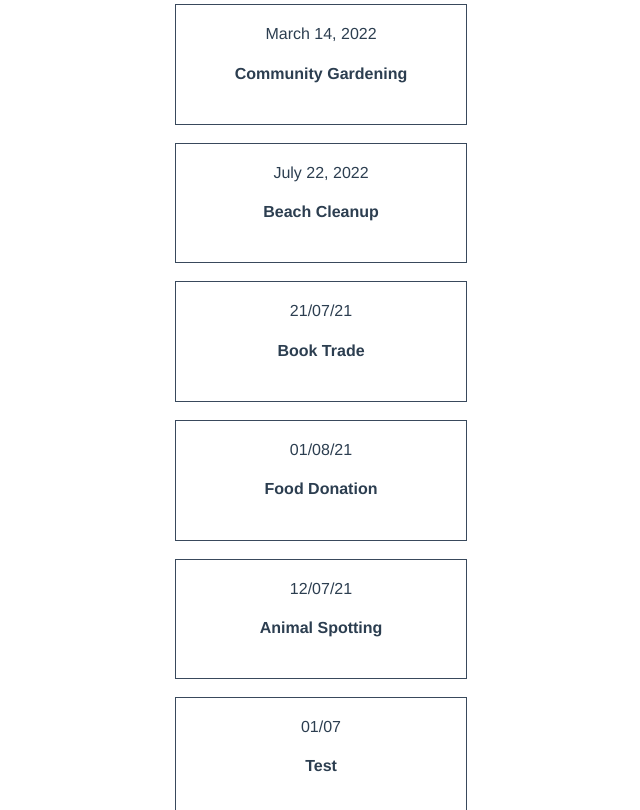
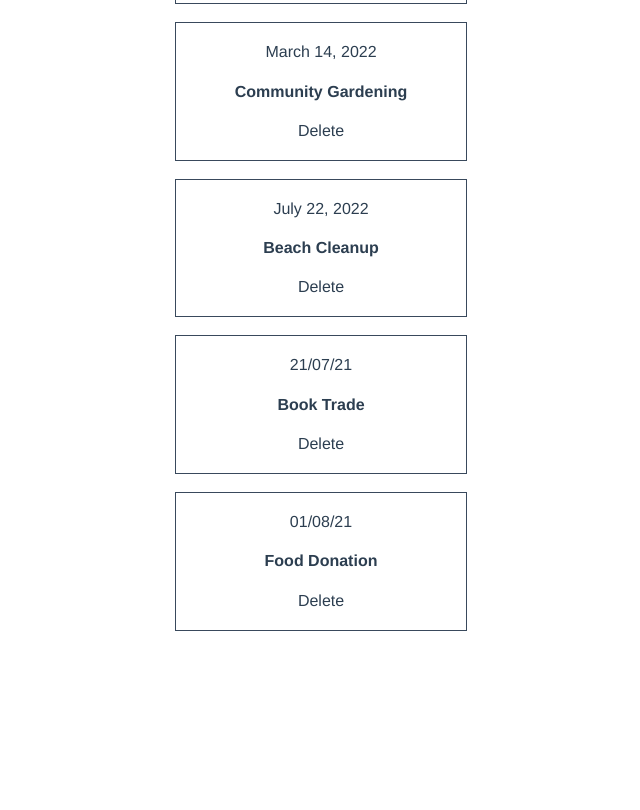
Before and after one commit to GuillFer/agenda, a Vue app: page /events in a window 1280 px wide. Shown: the part 300-1110 px from the top of the page, without its empty margins (319-959 px from the left). After the commit the page ends 957 px from the top, so only its background shows below. Built offline with nearby package versions, Linux system fonts and the light colour scheme; data requests are answered from the project's data file.

Commit message:
delete event

```diff
--- a/db.json
+++ b/db.json
@@ -69,34 +69,6 @@
         "catering": true,
         "music": false
       }
-    },
-    {
-      "id": "f2106955-eee0-4ca6-80a5-0a63e8cc31f8",
-      "category": "nature",
-      "title": "Animal Spotting",
-      "description": "Spot animals in the forest",
-      "location": "Forest",
-      "date": "12/07/21",
-      "time": "05:00",
-      "organizer": "Guillaume",
-      "extras": {
-        "catering": false,
-        "music": false
-      }
-    },
-    {
-      "id": "e86afc12-620a-4896-9e1d-548c5cb13763",
-      "category": "sustainability",
-      "title": "Test",
-      "description": "All true",
-      "location": "Home",
-      "date": "01/07",
-      "time": "21:00",
-      "organizer": "Guillaume",
-      "extras": {
-        "catering": true,
-        "music": true
-      }
     }
   ]
 }
--- a/src/components/EventCard.vue
+++ b/src/components/EventCard.vue
@@ -3,11 +3,15 @@
     <div class="event-card">
       <span>{{ event.date }}</span>
       <h4>{{ event.title }}</h4>
+      <a @click.stop.prevent="destroy(event)">Delete</a>
     </div>
   </router-link>
+
 </template>
 
 <script>
+import EventService from '@/services/EventService.js'
+
 export default {
   name: 'EventCard',
   props: {
@@ -15,12 +19,24 @@ export default {
       type: Object,
       required: true
     }
+  },
+  methods: {
+    destroy (event) {
+      if (window.confirm(`Supprimer ${event.title} ?`)) {
+        EventService.deleteEvent(event.id)
+          .then(() => {
+            this.$store.commit('DELETE_EVENT', event)
+          })
+          .catch((error) => {
+            console.log(error)
+          })
+      }
+    }
   }
 
 }
 </script>
 
-<!-- Add "scoped" attribute to limit CSS to this component only -->
 <style scoped>
 .event-card {
   padding: 20px;
--- a/src/services/EventService.js
+++ b/src/services/EventService.js
@@ -19,5 +19,8 @@ export default {
   },
   postEvent (event) {
     return apiClient.post('/events/', event)
+  },
+  deleteEvent (id) {
+    return apiClient.delete(`/events/${id}`)
   }
 }
--- a/src/store/index.js
+++ b/src/store/index.js
@@ -8,6 +8,10 @@ export default createStore({
   mutations: {
     ADD_EVENT (state, event) {
       state.events.push(event)
+    },
+    DELETE_EVENT (state, event) {
+      const index = state.events.indexOf(event)
+      state.events.splice(index, 1)
     }
   },
   actions: {
--- a/src/views/EventCreate.vue
+++ b/src/views/EventCreate.vue
@@ -3,7 +3,7 @@
 
 <div class="form-container">
 
-  <form @submit.prevent="onSubmit">
+  <form @submit.prevent="sendForm" ref="eventForm">
 
     <BaseSelect
       :options="categories"
@@ -97,7 +97,7 @@ export default {
     }
   },
   methods: {
-    onSubmit () {
+    sendForm () {
       const event = {
         ...this.event,
         id: uuidv4(),
@@ -107,6 +107,7 @@ export default {
       EventService.postEvent(event)
         .then(() => {
           this.$store.commit('ADD_EVENT', event)
+          this.$refs.eventForm.reset()
         })
         .catch((error) => {
           console.log(error)
--- a/src/views/EventList.vue
+++ b/src/views/EventList.vue
@@ -25,6 +25,7 @@ export default {
     EventService.getEvents()
       .then(response => {
         this.events = response.data
+        this.$store.state.events = response.data
       })
       .catch(error => {
         console.log(error)
```
